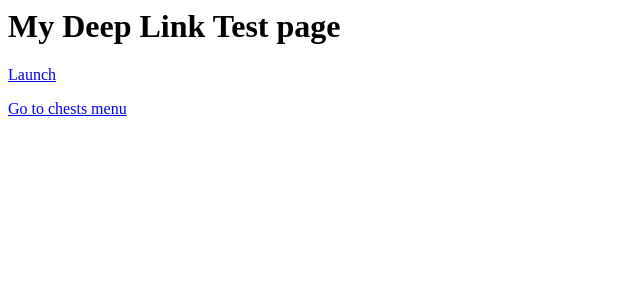
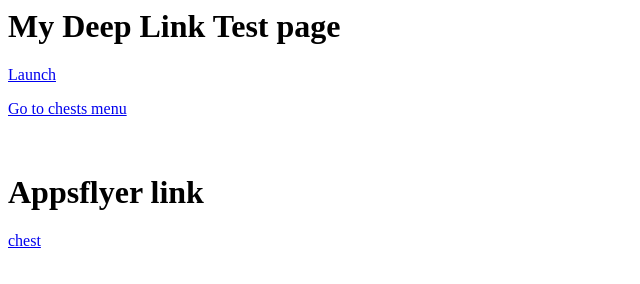
Before and after one commit to antonysze-ani/antonysze-ani.github.io, a plain HTML site: page index.html in a window 1280 px wide. Shown: the whole page, without its empty margins (0-640 px from the left). Drawn offline with Linux system fonts and the light colour scheme.

Commit message:
add chest appflyer link

```diff
--- a/index.html
+++ b/index.html
@@ -8,6 +8,9 @@
     <h1>My Deep Link Test page</h1>
     <p><a href="crazydefenseheros://antonysze-ani.github.io">Launch</a></p>
     <p><a href="crazydefenseheros://antonysze-ani.github.io?action=swtich_menu&target=chests">Go to chests menu</a></p>
+    <br>
+    <h1>Appsflyer link</h1>
+    <p><a href="https://cdh.onelink.me/qlDB/chest">chest</a></p>
 </body>
 
 </html>
```
